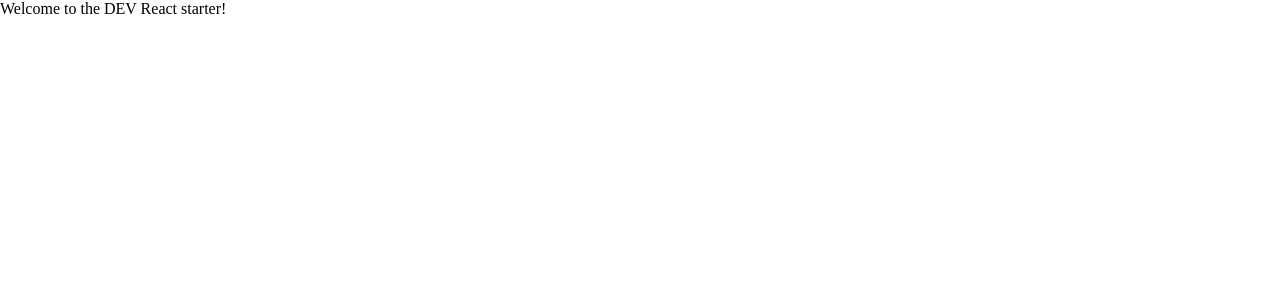
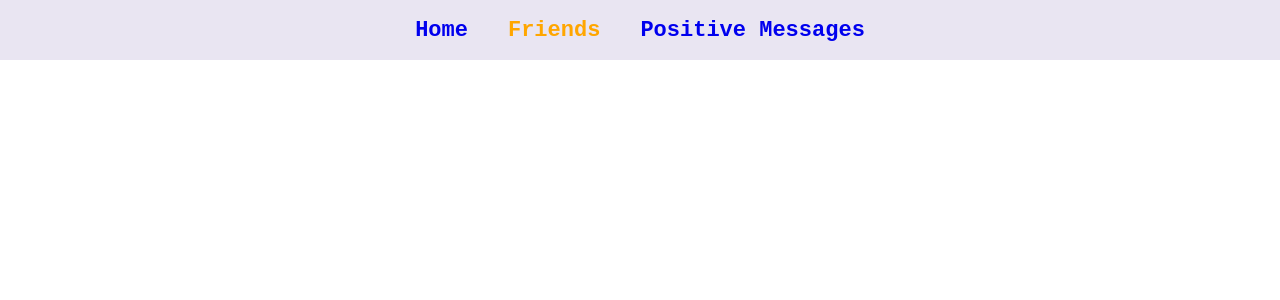
Before and after one commit to wcooper90/bootcamp-web-starter, a React (Create React App) app: page /friends in a window 1280 px wide. Shown: the top 300 px of the page. Built offline with nearby package versions, Linux system fonts and the light colour scheme.

Commit message:
initial navbar

```diff
--- a/src/App.js
+++ b/src/App.js
@@ -1,21 +1,37 @@
 import React from 'react'
 import { ApolloProvider } from '@apollo/react-hooks'
 import { Switch, Route, BrowserRouter as Router } from 'react-router-dom'
-import { ThemeProvider } from 'styled-components'
+import styled, { ThemeProvider } from 'styled-components'
 import theme from './theme'
 import client from './client'
 import Home from './containers/Home'
+import Navbar from './containers/Navbar'
+import Friends from './containers/Friends'
+
+
+
+
+const AppWrapper = styled.div`
+  min-height: 100vh;
+  max-width: 100vw;
+`
+
 
 const App = () => (
   <Router>
     <ThemeProvider theme={theme}>
+      <AppWrapper>
         <ApolloProvider client={client}>
           <div className="App">
+            <Navbar>
               <Switch>
                 <Route path="/" component={Home} />
+                <Route path="/friends" component={Friends} />
               </Switch>
+            </Navbar>
           </div>
         </ApolloProvider>
+      </AppWrapper>
     </ThemeProvider>
   </Router>
 )
--- /dev/null
+++ b/src/containers/Navbar/index.js
@@ -0,0 +1,12 @@
+import React from 'react'
+import { Container, NavLink } from './styles'
+
+const Navbar = () => (
+  <Container>
+    <NavLink to="/">Home</NavLink>
+    <NavLink to="/friends">Friends</NavLink>
+    <NavLink to="/PositiveMessages">Positive Messages</NavLink>
+  </Container>
+)
+
+export default Navbar
--- /dev/null
+++ b/src/containers/Navbar/styles.js
@@ -0,0 +1,25 @@
+import styled from 'styled-components'
+import { NavLink as link } from 'react-router-dom'
+
+export const Container = styled.div`
+  height: 60px;
+  width: 100vw;
+  display: flex;
+  justify-content: center;
+  align-items: center;
+  background: ${({ theme }) => theme.colors.lilac};
+`
+
+export const NavLink = styled(link).attrs(({ theme }) => ({
+  activeStyle: {
+    color: theme.colors.fonts.navlink,
+  },
+  exact: true,
+}))`
+  font-family: ${({ theme }) => theme.fonts.header.family};
+  font-weight: ${({ theme }) => theme.fonts.header.weight};
+  font-size: 22px;
+  color: ${({ theme }) => theme.colors.fonts.header};
+  margin: 0 20px;
+  text-decoration: none;
+`
--- a/src/theme.js
+++ b/src/theme.js
@@ -1,8 +1,30 @@
 // Add global styles and fonts here
 
 const theme = {
-  colors: {},
-  fonts: {},
+  colors: {
+    yellow: '#ffdb2d',
+    yellowOrange: '#ffca00',
+    orange: '#ffa600',
+    lightLilac: '#f5f3f9',
+    lilac: '#e9e5f2',
+    purple: '#7137c8',
+    offBlack: '#333333',
+    fonts: {
+      header: 'rgba(0,0,EE,0.8)',
+      navlink: '#ffa600',
+      button: '#000000',
+    },
+  },
+  fonts: {
+    header: {
+      family: 'Courier New',
+      weight: 700,
+    },
+    body: {
+      family: 'Courier New',
+      weight: 400,
+    },
+  },
 }
 
 export default theme
```
Also changed, not shown: src/containers/Friends/index.js (added), src/containers/Friends/styles.js (added), src/containers/Home/styles.js (added), src/containers/PositiveMessages/index.js (added), src/containers/PositiveMessages/styles.js (added). Lines whose indentation alone changed are shown as unchanged.
